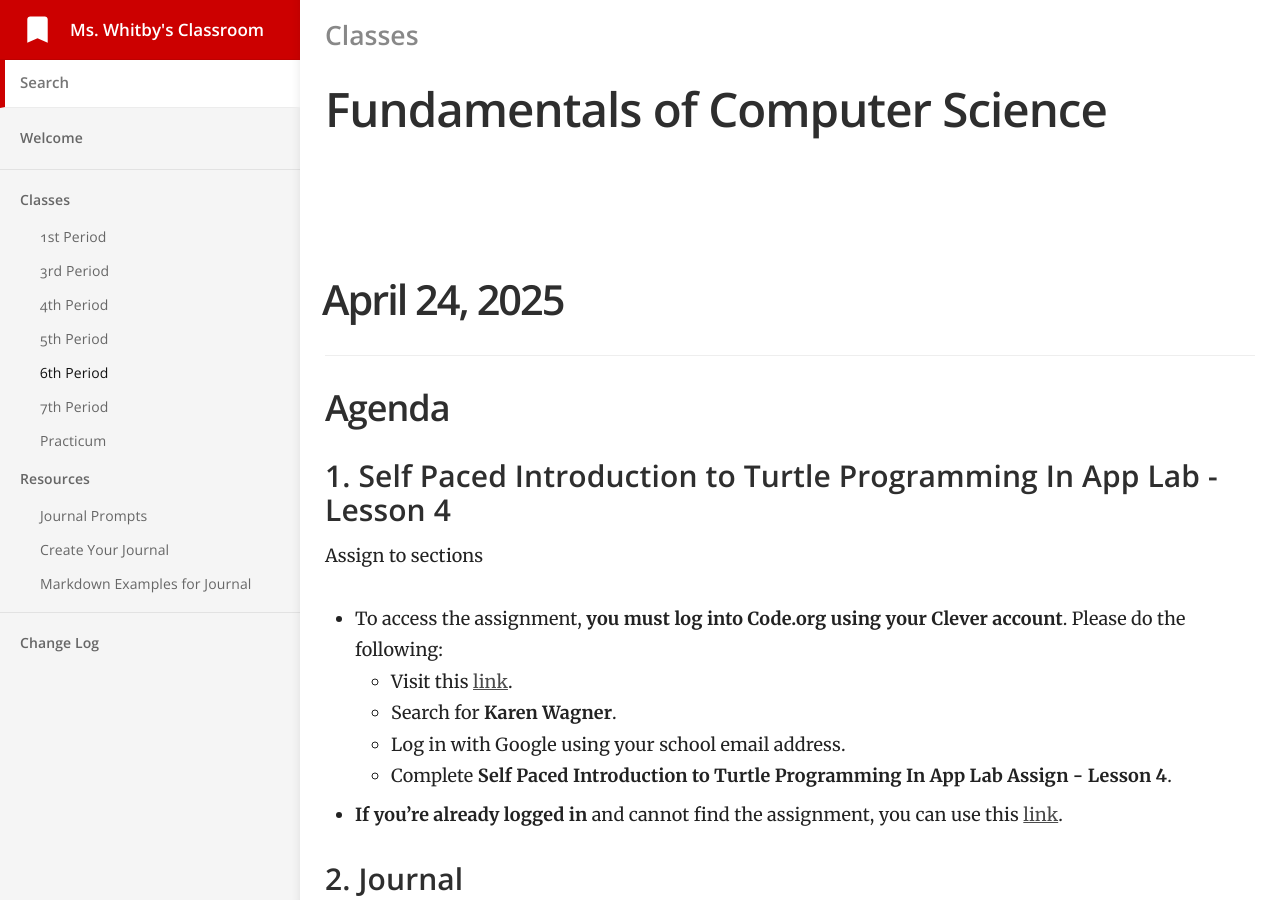
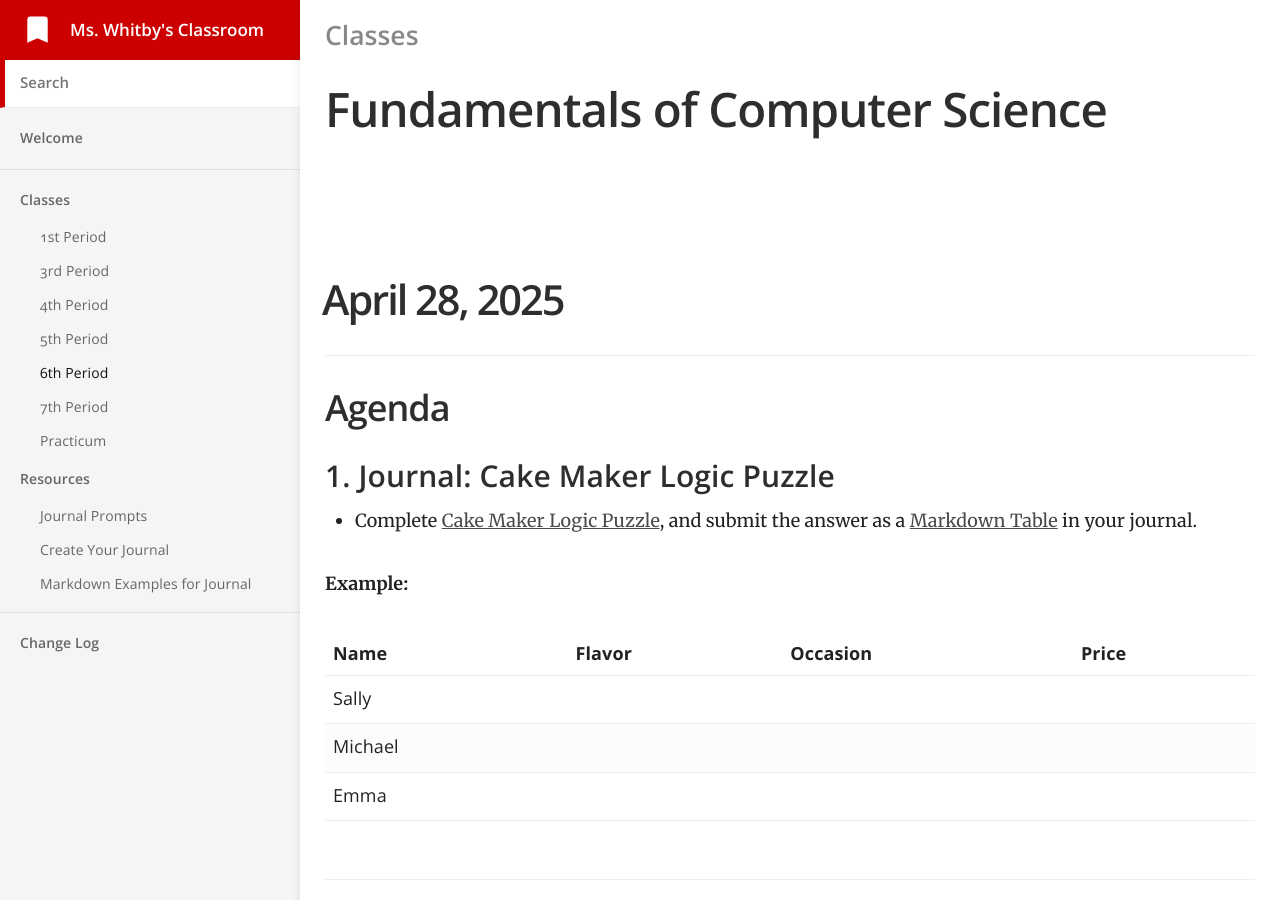
Before and after one commit to mswhitby/classroom, a Jekyll site: the page built from _docs/classes/6th.md, in a window 1280 px wide and 900 px high. Built offline with Jekyll 4.4.1, drawn with Linux system fonts in a browser that asks for light colours.

Commit message:
Updated lessons

```diff
--- a/_docs/classes/6th.md
+++ b/_docs/classes/6th.md
@@ -4,6 +4,24 @@ subtitle: Fundamentals of Computer Science
 category: Classes
 order: 5
 ---
+
+# April 28, 2025
+
+## Agenda
+
+### 1. Journal: Cake Maker Logic Puzzle
+
+- Complete [Cake Maker Logic Puzzle](https://daydreampuzzles.com/logic-puzzles/cake-maker/), and submit the answer as a [Markdown Table](https://www.markdownguide.org/extended-syntax/#tables) in your journal.
+
+**Example:**
+
+| Name     | Flavor | Occasion | Price |
+| :------- | :----- | :------- | :---- |
+| Sally    |        |          |       |
+| Michael  |        |          |       |
+| Emma     |        |          |       |
+
+----
 
 # April 24, 2025
 
```
